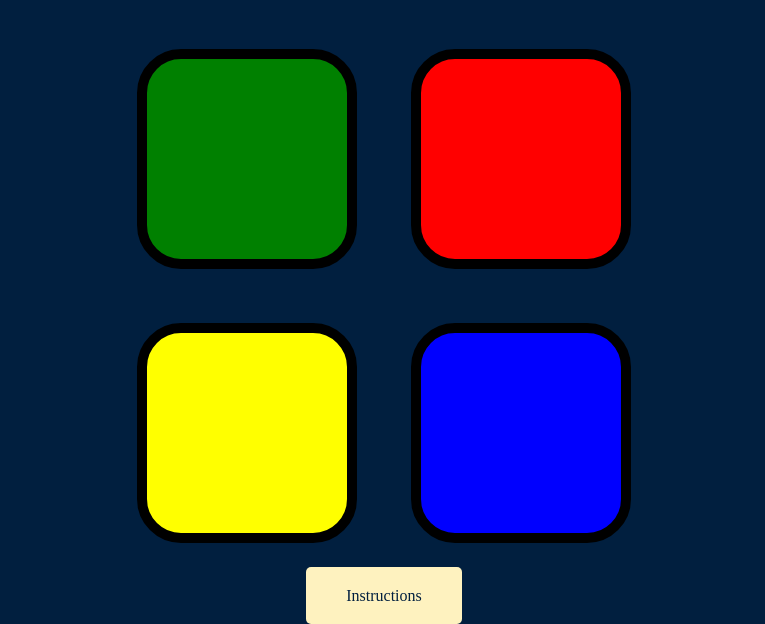
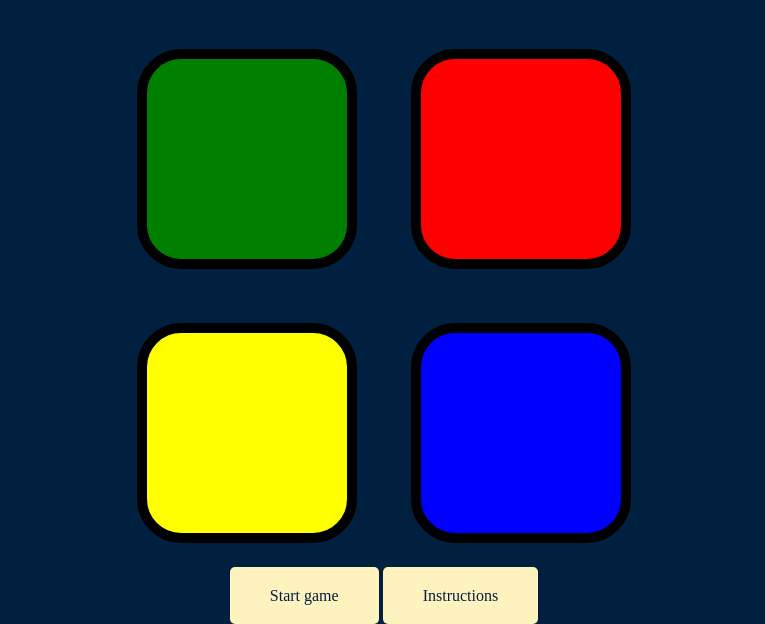
Before and after one commit to justrunis/simon-game, a plain HTML site: page index.html in a window 1280 px wide. Shown: the part 209-833 px from the top of the page, without its empty margins (256-1021 px from the left). Drawn offline with nearby package versions, Linux system fonts and the light colour scheme.

Commit message:
Button to start the game

```diff
--- a/index.html
+++ b/index.html
@@ -32,6 +32,7 @@
 
       </div>
       <div class="button-container">
+        <a class="start-game instruction-button">Start game</a>
         <a class="instruction-button" href="./instructions.html">Instructions</a>
       </div>
     </div>
```
